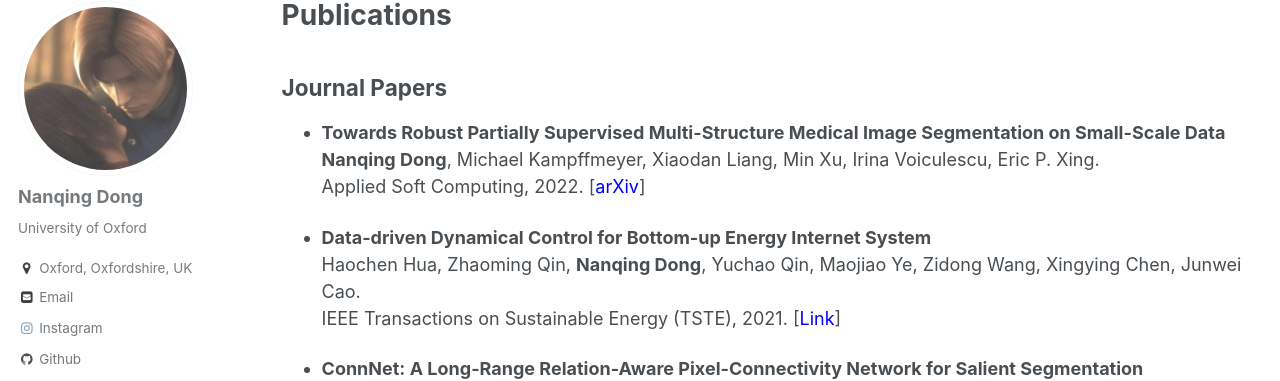
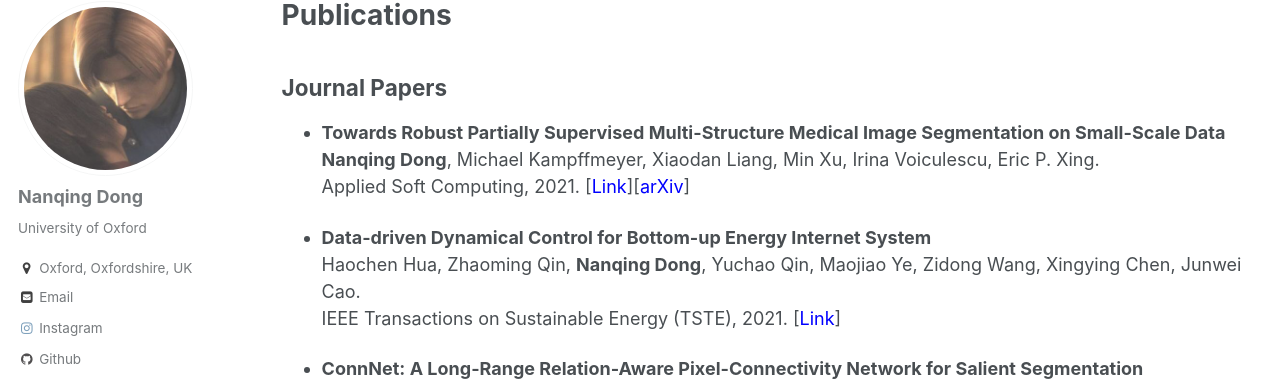
Before and after one commit to eveningdong/eveningdong.github.io, a Jekyll site: the page built from _pages/publications.md, in a window 1280 px wide and 900 px high. Shown: the part 117-498 px from the top of the window. Built offline with Jekyll 4.4.1, drawn with Linux system fonts in a browser that asks for light colours; some web fonts are replaced.

Commit message:
update asoc

```diff
--- a/_pages/publications.md
+++ b/_pages/publications.md
@@ -16,7 +16,7 @@ author_profile: true
 ## Journal Papers
 * **Towards Robust Partially Supervised Multi-Structure Medical Image Segmentation on Small-Scale Data**
   **Nanqing Dong**, Michael Kampffmeyer, Xiaodan Liang, Min Xu, Irina Voiculescu, Eric P. Xing.
-  Applied Soft Computing, 2022.  [[<span style="color:blue">arXiv</span>]](https://arxiv.org/pdf/2011.14164.pdf)
+  Applied Soft Computing, 2021.  [[<span style="color:blue">Link</span>]](https://doi.org/10.1016/j.asoc.2021.108074)[[<span style="color:blue">arXiv</span>]](https://arxiv.org/pdf/2011.14164.pdf)
 
 * **Data-driven Dynamical Control for Bottom-up Energy Internet System**
   Haochen Hua, Zhaoming Qin, **Nanqing Dong**, Yuchao Qin, Maojiao Ye, Zidong Wang, Xingying Chen, Junwei Cao.
```
